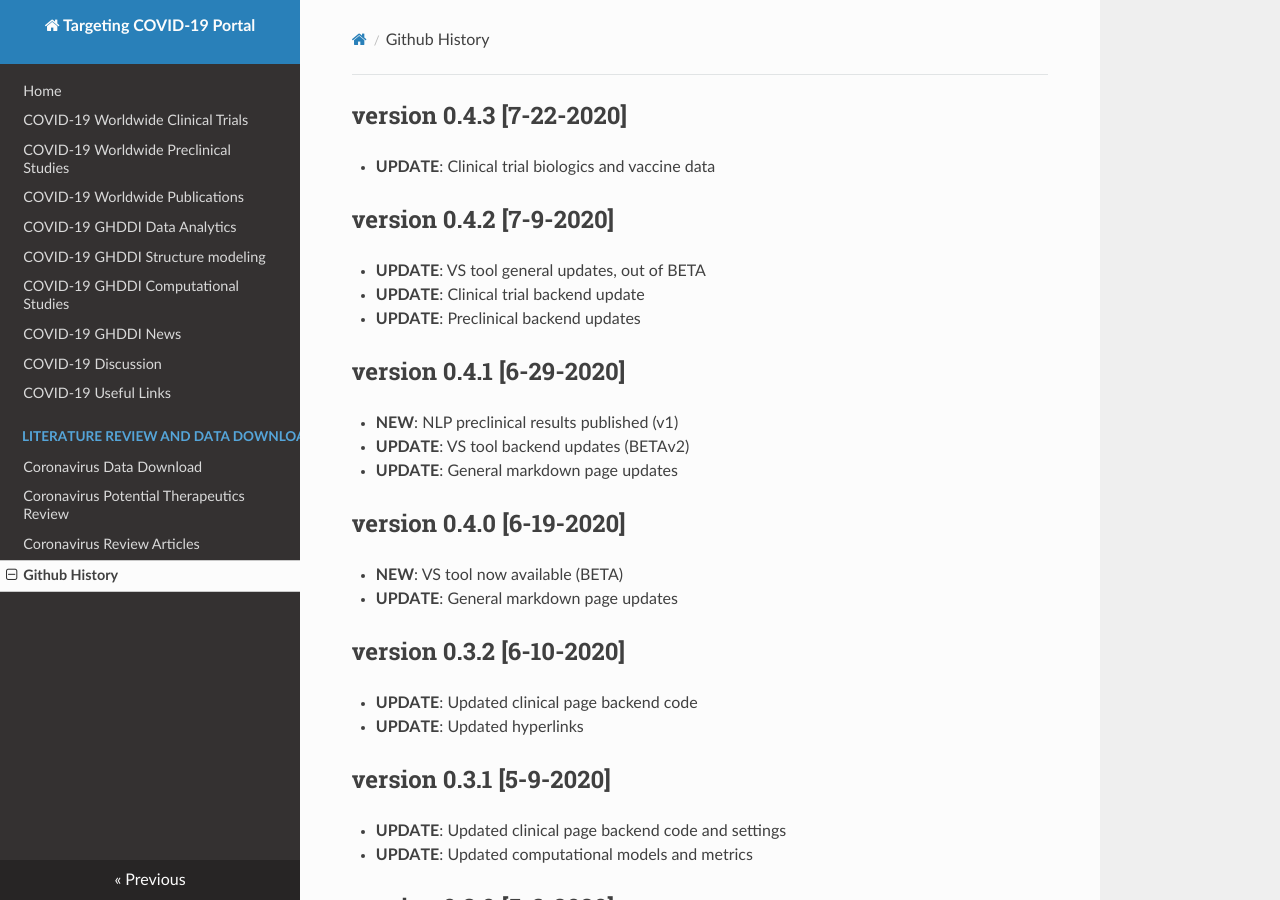
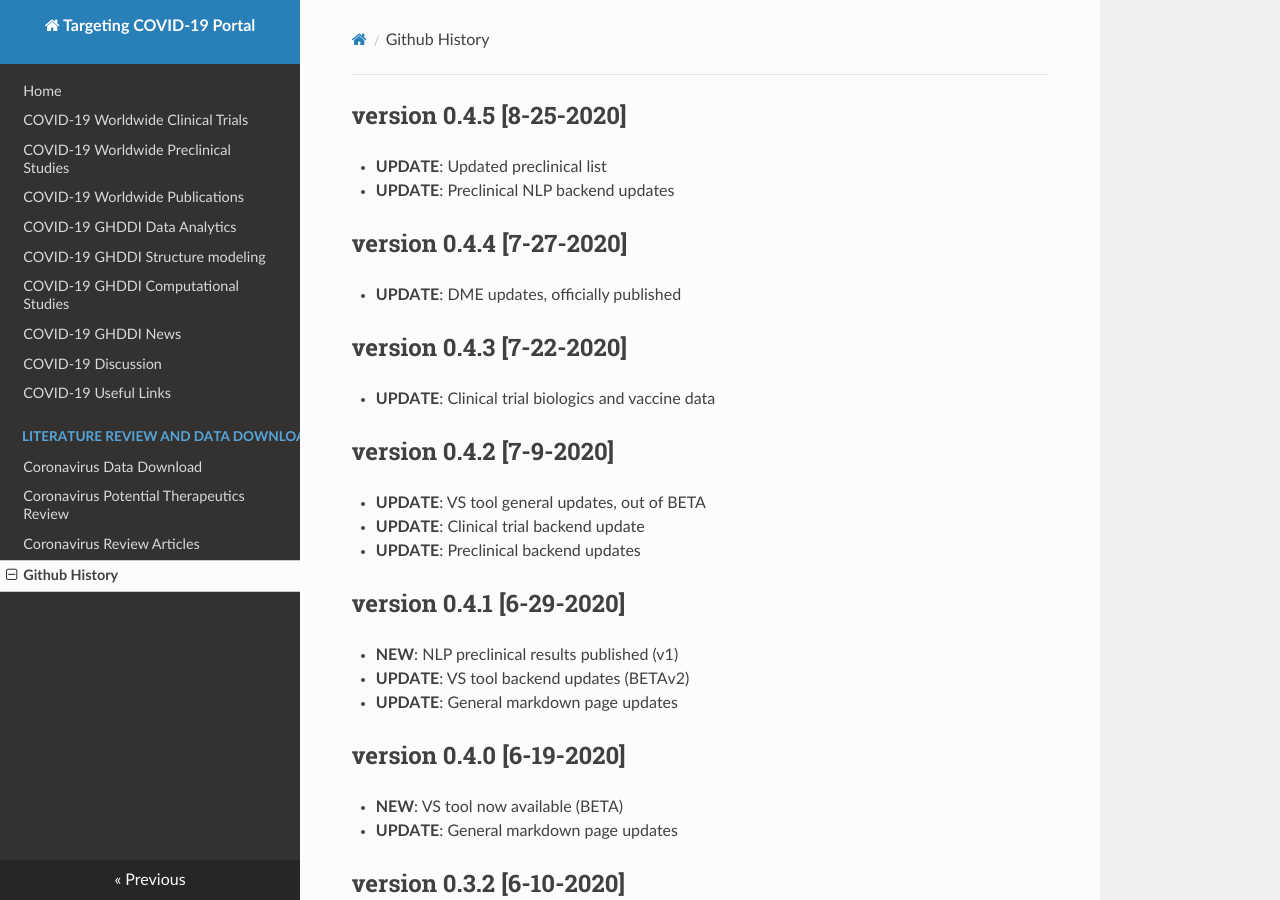
Before and after one commit to GHDDI-AILab/Targeting2019-nCoV, an MkDocs documentation site: the page built from docs/history.md, in a window 1280 px wide and 900 px high. Built offline with MkDocs 1.6.1, drawn with Linux system fonts in a browser that asks for light colours; nearby versions of some CDN libraries.

Commit message:
Update history.md

```diff
--- a/docs/history.md
+++ b/docs/history.md
@@ -1,3 +1,10 @@
+## version 0.4.5 [8-25-2020]
+* **UPDATE**: Updated preclinical list
+* **UPDATE**: Preclinical NLP backend updates
+
+## version 0.4.4 [7-27-2020]
+* **UPDATE**: DME updates, officially published
+
 ## version 0.4.3 [7-22-2020]
 * **UPDATE**: Clinical trial biologics and vaccine data
 
```
